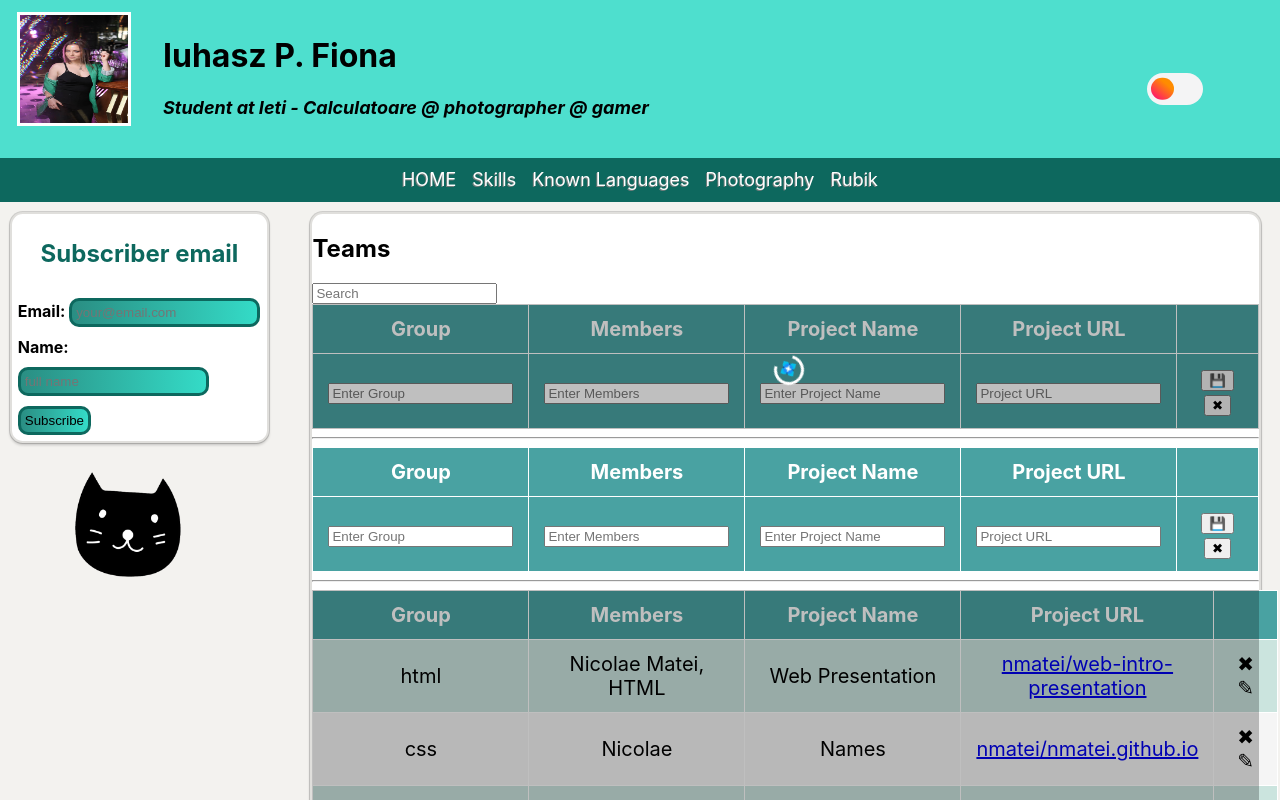
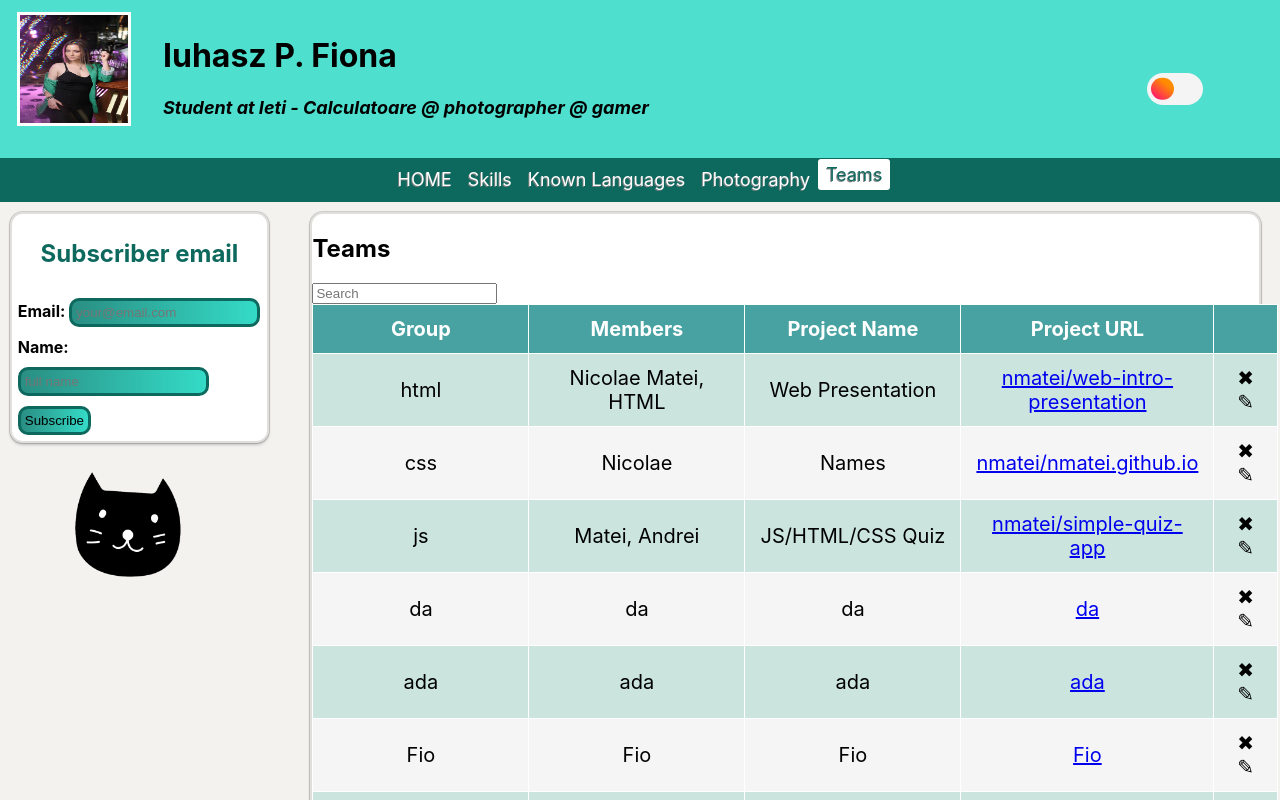
Before and after one commit to fioip/teams-networking-react, a React (Create React App) app: page / in a window 1280 px wide. Shown: the top 800 px of the page. Built offline with nearby package versions, Linux system fonts and the light colour scheme.

Commit message:
add props to MainMenu

```diff
--- a/src/App.css
+++ b/src/App.css
@@ -413,7 +413,8 @@
   color: #fff;
 }
 
-#top-menu-bar a:hover {
+#top-menu-bar a:hover,
+#top-menu-bar a.active {
   color: #0d685e;
   background-color: #fff;
   border-radius: 3px;
--- a/src/header/index.tsx
+++ b/src/header/index.tsx
@@ -23,7 +23,7 @@
           <span className="slider"></span>
         </label>
       </div>
-      <MainMenu />
+      <MainMenu active="teams" />
     </header>
   );
 }
--- a/src/menu/MainMenu.tsx
+++ b/src/menu/MainMenu.tsx
@@ -1,29 +1,33 @@
-export default function MainMenu() {
+type Props = {
+  active: string;
+};
+
+export default function MainMenu(props: Props) {
   return (
     <ul id="top-menu-bar">
       <li>
-        <a href="#" data-page="home">
+        <a href="#" data-page="home" className={props.active === "home" ? "active" : ""}>
           HOME
         </a>
       </li>
       <li>
-        <a href="#" data-page="skills">
+        <a href="#" data-page="skills" className={props.active === "skills" ? "active" : ""}>
           Skills
         </a>
       </li>
       <li>
-        <a href="#" data-page="languages">
+        <a href="#" data-page="languages" className={props.active === "languages" ? "active" : ""}>
           Known Languages
         </a>
       </li>
       <li>
-        <a href="#" data-page="photography">
+        <a href="#" data-page="photography" className={props.active === "photography" ? "active" : ""}>
           Photography
         </a>
       </li>
       <li>
-        <a href="#" data-page="rubik">
-          Rubik
+        <a href="#" data-page="teams" className={props.active === "teams" ? "active" : ""}>
+          Teams
         </a>
       </li>
     </ul>
--- a/src/teams/Teams.tsx
+++ b/src/teams/Teams.tsx
@@ -141,15 +141,5 @@
     }
   ];
 
-  return (
-    <>
-      <Teams teams={[]} loading={true} />
-      <hr />
-      <Teams teams={[]} loading={false} />
-      <hr />
-      <Teams teams={teams} loading={true} />
-      <hr />
-      <Teams teams={teams} loading={false} />
-    </>
-  );
+  return <Teams teams={teams} loading={false} />;
 }
```
